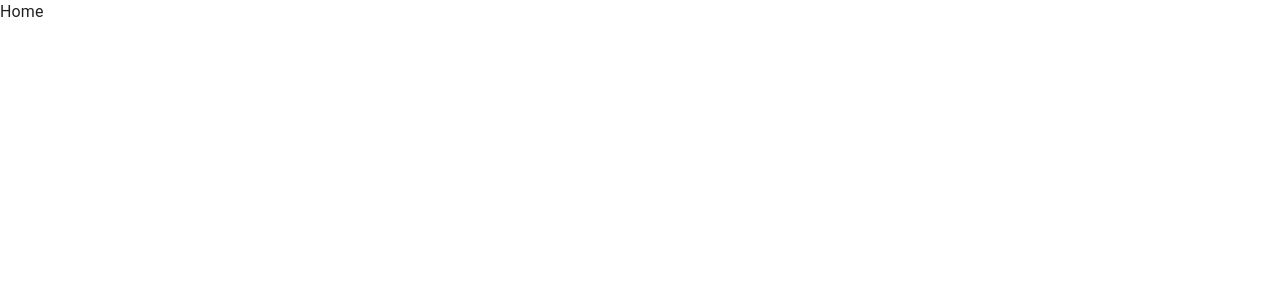
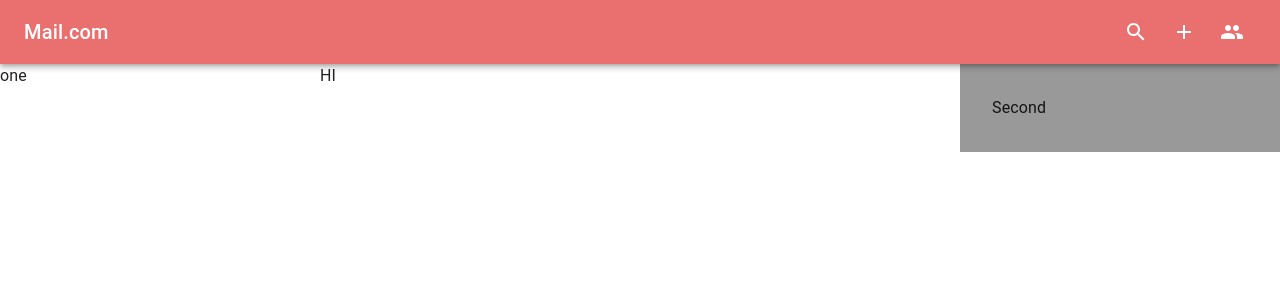
Before and after one commit to VivekDudi-Github/ChatApp, a React (Vite) app in the folder client/: page / in a window 1280 px wide. Shown: the top 300 px of the page. Built offline with nearby package versions, Linux system fonts and the light colour scheme.

Commit message:
added few components

```diff
--- a/client/src/App.jsx
+++ b/client/src/App.jsx
@@ -1,21 +1,23 @@
 import { lazy } from "react"
-import { Route ,Routes } from "react-router-dom"
+import { Navigate, Route ,Routes } from "react-router-dom"
 
 const Home = lazy(() => import('./pages/Home') )
 const Login = lazy(() => import('./pages/Login'))
 const Chat = lazy(() => import('./pages/Chat'))
 const Group = lazy(() => import('./pages/Group'))
-
+const NotFound = lazy(() => import('./pages/NotFound'))
 
 function App() {
+  let user = true ;
   return (
     <>
       <Routes>
-        <Route path="/" element={<Home/>} />
+        <Route path="/" element={user ? <Home/> : <Navigate to={'/login'} />} />
         <Route path="/login" element={<Login/>} />
-        <Route path="/chat/:id" element={<Chat/>} />
-        <Route path="/group" element={<Group/>} />
+        <Route path="/chat/:id" element={user ? <Chat/> : <Navigate to={'/login'} />}/>
+        <Route path="/group" element={user ? <Group/> : <Navigate to={'/login'} />} />
 
+        <Route path="*" element={<NotFound/>} />
       </Routes>
     </>
   )
--- /dev/null
+++ b/client/src/components/layout/AppLayout.jsx
@@ -0,0 +1,43 @@
+import React from 'react'
+import Header from './Header'
+import Title from '../../shared/Title'
+import { Grid } from '@mui/material'
+
+const AppLayout = () => (Component) => {
+  return (props) => {
+    return (
+      <>
+        <Header />
+        <Title Title='ChatApp' />
+
+        <Grid  container height={'calc(100vh -4 rem)'} >
+
+        <Grid item sm={4} md={3}
+
+        sx={{
+        display : { xs :'none' , sm : 'block'}
+        }}
+        height={'100%'}
+        >
+          one
+        </Grid>
+
+        <Grid item xs={12}  sm={8} md={5} lg={6} height={'100%'} >
+          <Component {...props} />
+        </Grid>
+        <Grid item md={4} lg={3} height={'100%'}
+        sx={{
+          display : {xs :'none' , md : 'block'} ,
+          padding : '2rem' ,
+          bgcolor : 'rgb(0,0,0,0.4)'
+        }}>
+          Second
+        </Grid>
+
+        </Grid>
+      </>
+    )
+  }
+}
+
+export default AppLayout
--- /dev/null
+++ b/client/src/components/layout/Header.jsx
@@ -0,0 +1,77 @@
+import React from 'react'
+import {AppBar, Box, IconButton, Toolbar, Tooltip, Typography} from '@mui/material'
+import {Add as AddIcon, Group as GroupIcon, Menu as MenuIcon, Search as SearchIcon} from '@mui/icons-material'
+
+function Header() {
+  const handleMobile = () => {}
+  const openNewGroup = () => {}
+  const openSearchDialog = () => {}
+  const NavigateToGroup = () => {}
+
+  return (
+    <Box sx={{flexGrow : '1' }} height={'4rem'}>
+
+      <AppBar position='static' sx={{
+        bgcolor : '#ea7070'
+      }} >
+
+        <Toolbar>
+          <Typography variant='h6' sx={{
+            display : { xs : 'none' , sm : 'block'}
+          }}
+          >
+            Mail.com
+          </Typography>
+
+          <Box  sx={{
+            display : { xs : 'block' , sm : 'none'}
+          }}
+          >
+            <IconButton color='inherit' onClick={handleMobile}>
+              <MenuIcon />
+            </IconButton>
+          </Box>
+
+          <Box sx={{
+            flexGrow : 1
+          }} />
+
+          <Box>
+            <Tooltip title='Search'>
+              <IconButton
+              color='inherit'
+              size='large'
+              onClick={openSearchDialog}
+              >
+                <SearchIcon />
+              </IconButton>
+            </Tooltip>
+
+            <Tooltip title='New Group'>
+              <IconButton
+              color='inherit'
+              size='large'
+              onClick={openNewGroup}
+              >
+                <AddIcon />
+              </IconButton>
+            </Tooltip>
+
+            <Tooltip title='Manage Group'>
+              <IconButton
+              color='inherit'
+              size='large'
+              onClick={NavigateToGroup}
+              >
+                <GroupIcon />
+              </IconButton>
+            </Tooltip>
+          </Box>
+
+        </Toolbar>
+      </AppBar>
+    </Box>
+  )
+}
+
+export default Header
--- a/client/src/pages/Chat.jsx
+++ b/client/src/pages/Chat.jsx
@@ -1,4 +1,5 @@
 import React from 'react'
+import AppLayout from '../components/layout/AppLayout'
 
 function Chat() {
   return (
@@ -6,4 +7,4 @@ function Chat() {
   )
 }
 
-export default Chat
+export default AppLayout()(Chat)
--- a/client/src/pages/Home.jsx
+++ b/client/src/pages/Home.jsx
@@ -1,9 +1,14 @@
 import React from 'react'
+import AppLayout from '../components/layout/AppLayout'
+import Title from '../shared/Title'
 
 function Home() {
   return (
-    <div>Home</div>
+    <div>
+
+      HI
+    </div>
   )
 }
 
-export default Home
+export default AppLayout()(Home)
--- a/client/src/pages/Login.jsx
+++ b/client/src/pages/Login.jsx
@@ -14,7 +14,14 @@ function Login() {
   const [bio, setbio] = useState('')
   const [avatar , setAvatar] = useState(null)
 
+  const UsernameRegex = /^[a-zA-Z0-9_]{3,15}$/ ;
 
+  const onSubmitSignUp = () => {
+
+  }
+  const onSubmitLogin = () => {
+
+  }
 
   return (
     <Container component={'main'} maxWidth='xs'
@@ -36,9 +43,16 @@ function Login() {
         {IsLogin ?
             <>
             <Typography variant='h5'>Login</Typography>
-            <form>
+            <form onSubmit={onSubmitLogin}>
                 <TextField required fullWidth margin='normal' variant='outlined' label='Username' type ={'text'} value={username} onChange={e => setUsername(e.target.value)} />
+                {username.length >0 &&
+                !UsernameRegex.test(username) &&
+                <Typography color='error' variant='caption'>Username should only contain Number, letter & underscore within 3-15 limit. </Typography>
+                }
                 <TextField required fullWidth margin='normal' variant='outlined' label='Password' type ={'password'} value={password} onChange={e => setPassword(e.target.value)}/>
+                {password.length < 8  &&
+                <Typography color='error' variant='caption'>Password length should be atleast .8</Typography>
+                }
                 <Button variant='contained' fullWidth color='primary' type='submit' sx={{marginTop : '1rem'}}>
                     Login
                  </Button>
@@ -51,7 +65,7 @@ function Login() {
         :
         <>
         <Typography variant='h5'>Sign Up</Typography>
-            <form>
+            <form onSubmit={onSubmitSignUp}>
 
                 <Stack position={'relative'} width={'10rem'} margin={'auto'} >
                     <Avatar sx={{
@@ -59,6 +73,7 @@ function Login() {
                         height : '10rem' ,
                         objectFit : 'contain'
                     }}
+                    src={avatar ? URL.createObjectURL(avatar) : ''}
                     />
 
                     <IconButton
@@ -83,7 +98,14 @@ function Login() {
 
                 <TextField required fullWidth margin='normal' variant='outlined' value={email} label='Email' type ='email' onChange={(e) => setEmail(e.target.value)}/>
                 <TextField required fullWidth margin='normal' variant='outlined' value={username} label='Username' type ='text' onChange={(e) => setUsername(e.target.value)}/>
+                    {username.length >0 &&
+                    !UsernameRegex.test(username) &&
+                    <Typography color='error' variant='caption'>Username should only contain Number, letter & underscore within 3-15 limit. </Typography>
+                    }
                 <TextField required fullWidth margin='normal' variant='outlined' value={password} label='Password' type ='password'onChange={(e) => setPassword(e.target.value)}/>
+                    {password.length < 8  &&
+                    <Typography color='error' variant='caption'>Password length should be atleast .8</Typography>
+                    }
                 <TextField required fullWidth margin='normal' variant='outlined' value={bio} label='Bio' type ='text' onChange={(e) => setbio(e.target.value)}/>
                 <Button variant='contained' fullWidth color='primary' type='submit' sx={{marginTop : '1rem'}}>
                     Sign Up
--- /dev/null
+++ b/client/src/pages/NotFound.jsx
@@ -0,0 +1,9 @@
+import React from 'react'
+
+function NotFound() {
+  return (
+    <div>NotFound</div>
+  )
+}
+
+export default NotFound
--- /dev/null
+++ b/client/src/shared/Title.jsx
@@ -0,0 +1,15 @@
+import React from 'react'
+import {Helmet} from 'react-helmet-async'
+
+function Title({Title = 'Chating..' , Description = 'Chat App'}) {
+  return (
+    <Helmet>
+      <title>
+        {Title}
+      </title>
+      <meta  name='description' content={Description}/>
+    </Helmet>
+  )
+}
+
+export default Title
```
